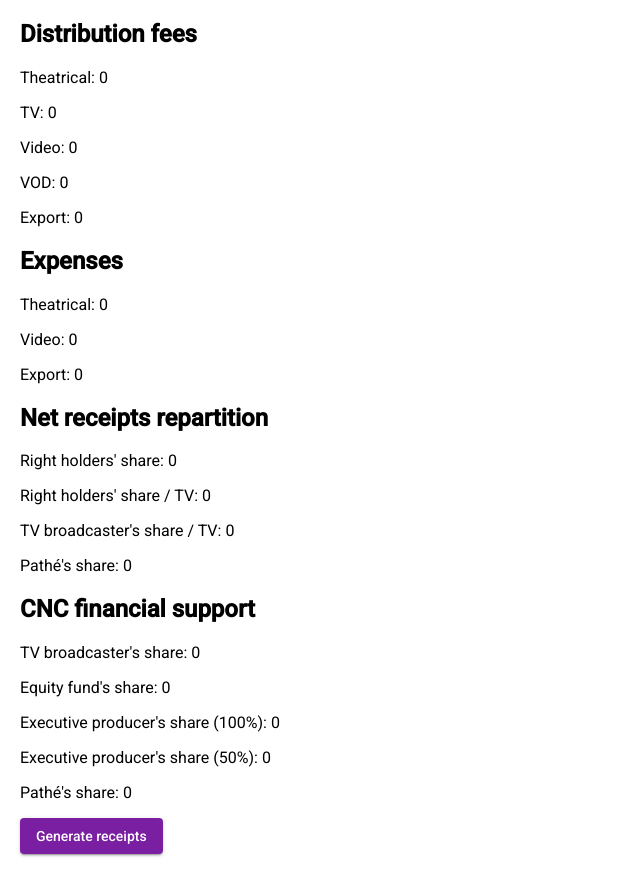
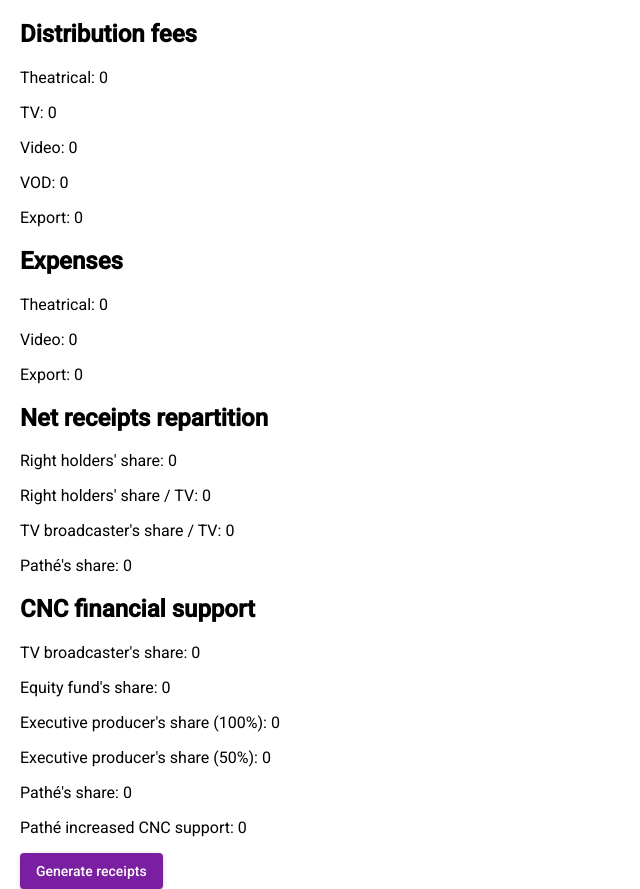
Before and after one commit to Jackseed/poc-manhattan, an Angular app: page /home in a window 1280 px wide. Shown: the whole page, without its empty margins (0-640 px from the left). Before the commit the page ends 854 px from the top, so only its background shows below. Built offline with nearby package versions, Linux system fonts and the light colour scheme.

Commit message:
increased support

```diff
--- a/src/app/receipt-calculation/receipt-calculation.component.html
+++ b/src/app/receipt-calculation/receipt-calculation.component.html
@@ -7,6 +7,7 @@
       </div>
     </div>
   </div>
+  <p>Pathé increased CNC support: {{increaseSupport}}</p>
   <button mat-raised-button color="primary" (click)="getRNPP()">
     Generate receipts
   </button>
--- a/src/app/receipt-calculation/receipt-calculation.component.ts
+++ b/src/app/receipt-calculation/receipt-calculation.component.ts
@@ -14,6 +14,7 @@ export class ReceiptCalculationComponent implements OnInit {
   videoCNCSupport = 0;
   tvCNCSupport = 0;
   increaseSupport = 0;
+  increaseRate = 0.15;
   totalCNCSupport = 0;
   receiptTypes = [
     "Distribution fees",
@@ -191,7 +192,6 @@ export class ReceiptCalculationComponent implements OnInit {
     const secondRate = 0.95;
     const thirdRate = 0.1;
     const videoRate = 0.045;
-    const increaseRate = 0.015;
 
     if (rightsId === "originTheatrical") {
       if (receipt > secondStep) {
@@ -235,5 +235,11 @@ export class ReceiptCalculationComponent implements OnInit {
     );
     this.getIncome("videoSupport", this.videoCNCSupport, "videoSupport");
     this.getIncome("tvSupport", this.tvCNCSupport, "tvSupport");
+    this.getIncreasedFinancialSupport();
+  }
+
+  private getIncreasedFinancialSupport() {
+    const patheSupportReceiptRight = this.receiptRights.find(receiptRight => receiptRight.id === "PatheCNCSupport");
+    this.increaseSupport = patheSupportReceiptRight.cashedIn * this.increaseRate;
   }
 }
```
